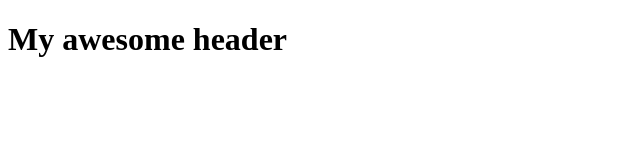
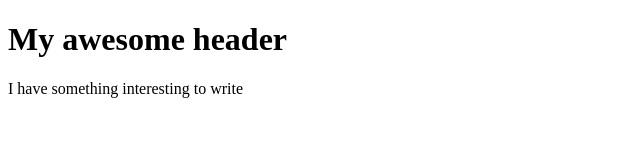
Before and after one commit to tboulund/GitPlayground, a plain HTML site: page index.html in a window 1280 px wide. Shown: the whole page, without its empty margins (0-640 px from the left). Drawn offline with Linux system fonts and the light colour scheme.

Commit message:
Update index.html

```diff
--- a/index.html
+++ b/index.html
@@ -7,5 +7,6 @@
 </head>
 <body>
     <h1>My awesome header</h1>
+    <p>I have something interesting to write</p>
 </body>
 </html>
```
